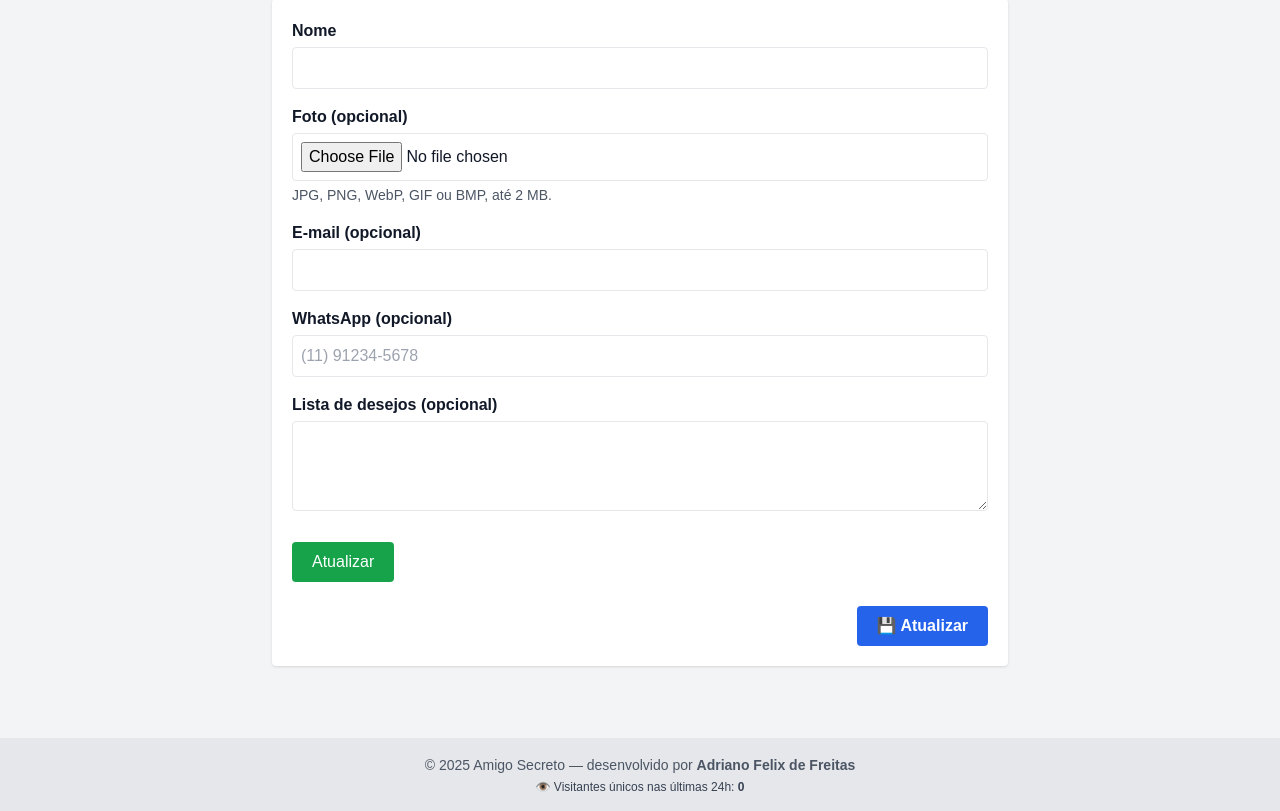
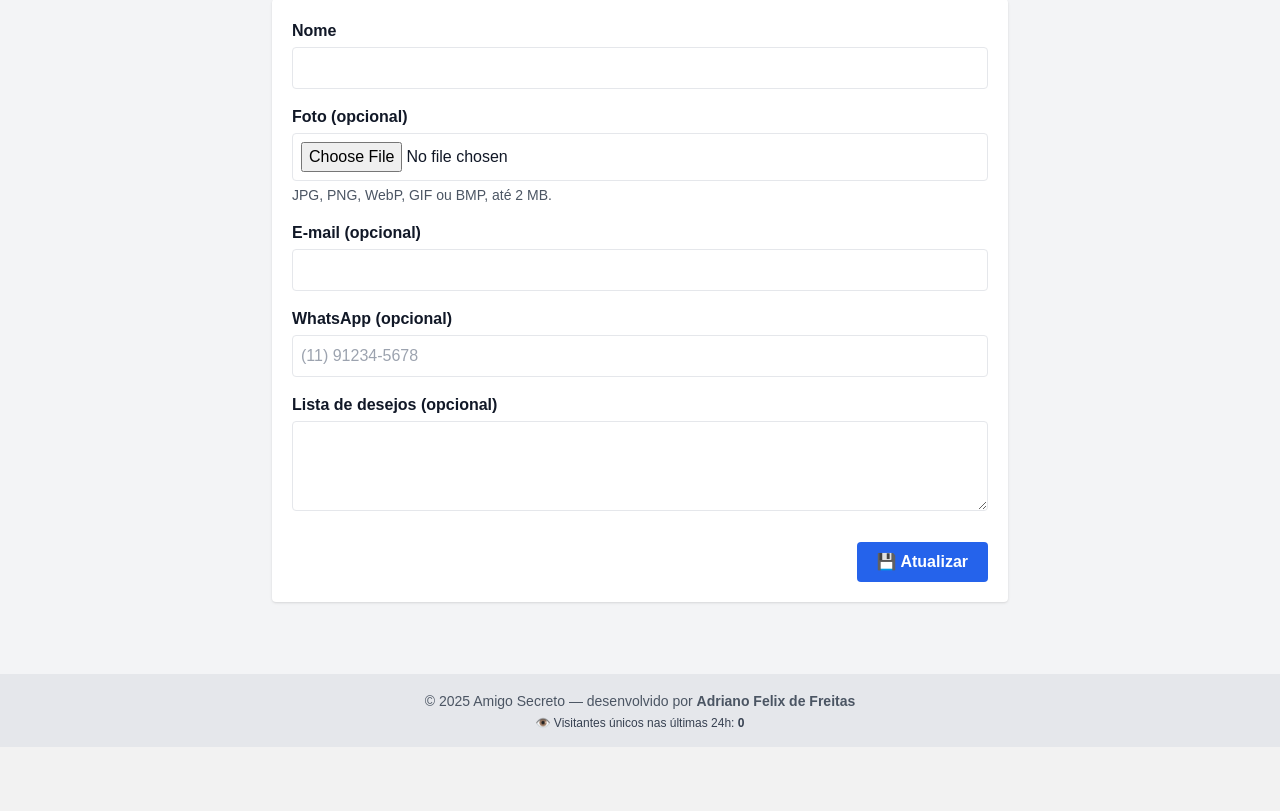
Before and after one commit to milicofelix/amigo-secreto-abs, a Laravel app: template resources/views/amigo-secreto/participants/edit.blade.php in a window 1280 px wide. Shown: the part 177-988 px from the top of the page. After the commit the page ends 924 px from the top, so only its background shows below. Run offline with Laravel 12, Linux system fonts and the light colour scheme; the template is opened without the code that fills it, so the values that code supplies are empty; style sheets or scripts are compiled from the project's sources; some libraries are stand-ins or nearby versions.

Commit message:
fix: remove botão duplicado ao editar participante

```diff
--- a/resources/views/amigo-secreto/participants/_form.blade.php
+++ b/resources/views/amigo-secreto/participants/_form.blade.php
@@ -63,10 +63,3 @@
         <p class="text-red-600 text-sm mt-1">{{ $message }}</p>
     @enderror
 </div>
-
-{{-- Botão --}}
-<div class="mt-6">
-    <button class="bg-green-600 hover:bg-green-700 text-white px-5 py-2 rounded w-full md:w-auto">
-        {{ $submitLabel ?? 'Salvar' }}
-    </button>
-</div>
--- a/resources/views/amigo-secreto/participants/edit.blade.php
+++ b/resources/views/amigo-secreto/participants/edit.blade.php
@@ -18,7 +18,7 @@
         @method('PUT')
 
         {{-- Formulário compartilhado --}}
-        @include('amigo-secreto.participants._form', ['submitLabel' => 'Atualizar'])
+        @include('amigo-secreto.participants._form')
 
         {{-- Botão de submit --}}
         <div class="mt-6 text-right">
```
Also changed, not shown: resources/views/amigo-secreto/participants/create.blade.php (+7 -1 lines).
